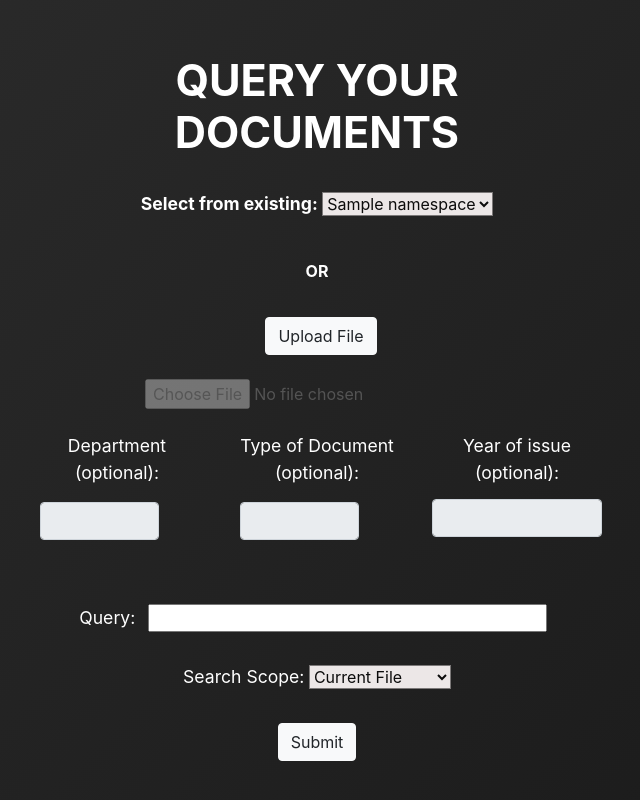
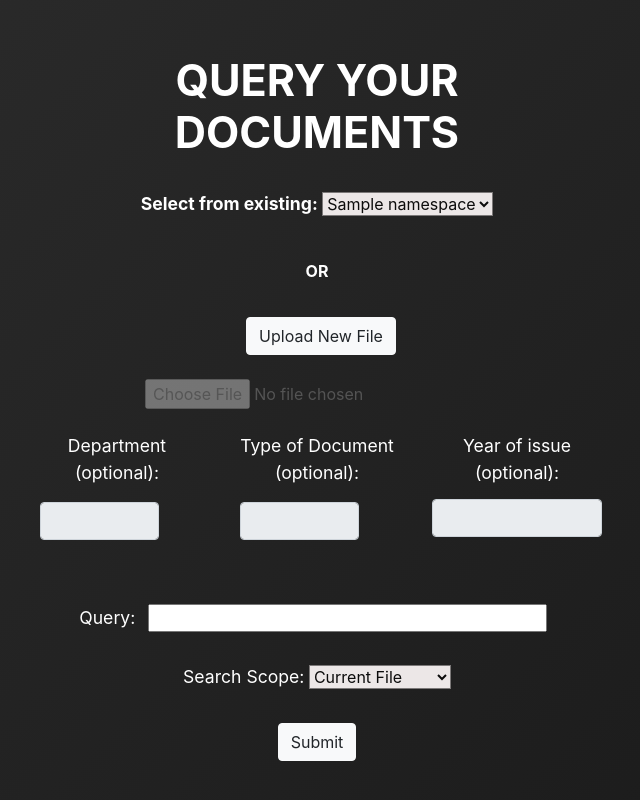
Before and after one commit to Samoppakiks/govGPT, a Flask app: page / in a window 1280 px wide. Shown: the whole page, without its empty margins (323-963 px from the left). Run offline with Flask 3, Linux system fonts and the light colour scheme; a database or web service that is not in the repository returns one stand-in record (values such as "Sample title"); data that the repository does not hold is empty; some libraries are stand-ins or nearby versions.

Commit message:
another typo

```diff
--- a/src/main_app.py
+++ b/src/main_app.py
@@ -45,7 +45,7 @@ def add_metadata(df, filename, department=None, type_of_document=None, year=None
     df["year"] = year
     df["department"] = department
     df["type_of_document"] = type_of_document
-    # df["title"] = filename
+    df["Title"] = filename
     return df
 
 
--- a/templates/index.html
+++ b/templates/index.html
@@ -139,7 +139,7 @@
             id="upload-new-file-btn"
             class="btn btn-light ml-2"
           >
-            Upload File
+            Upload New File
           </button>
           <br /><br />
 
```
